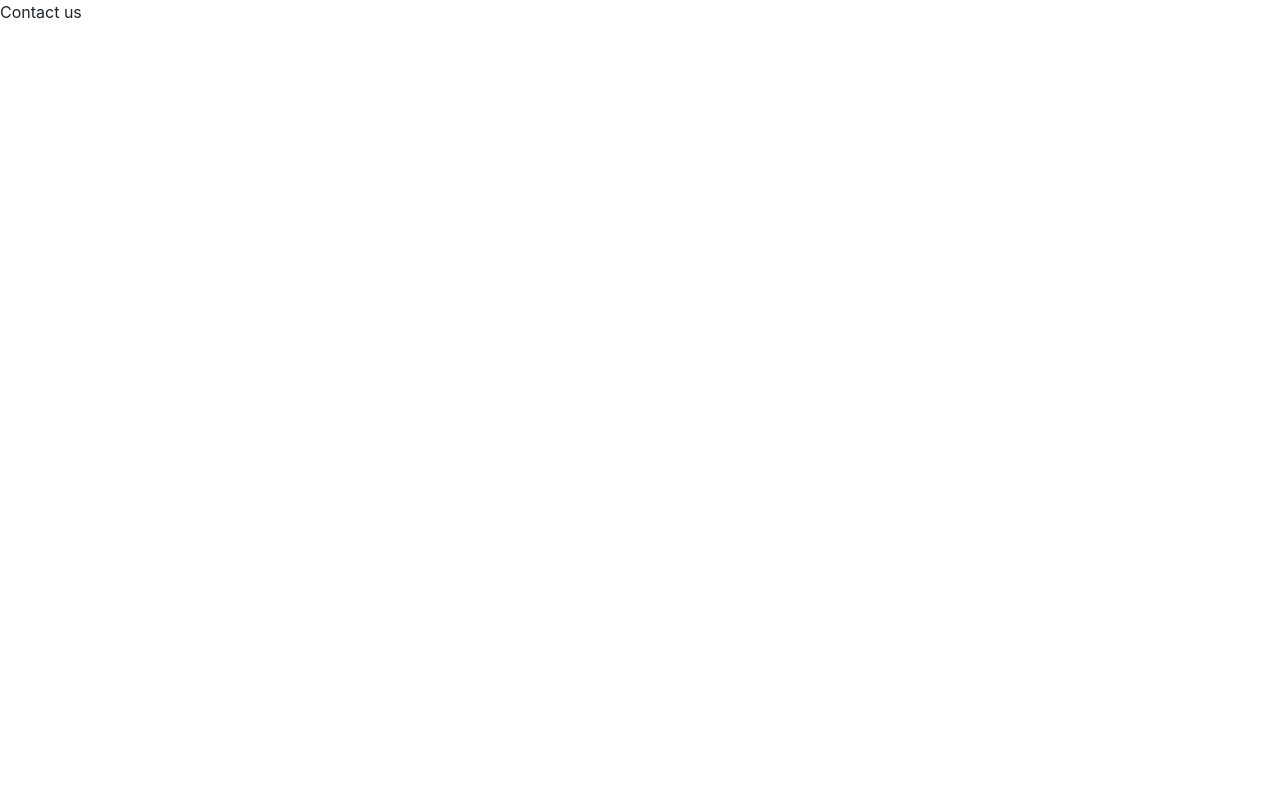
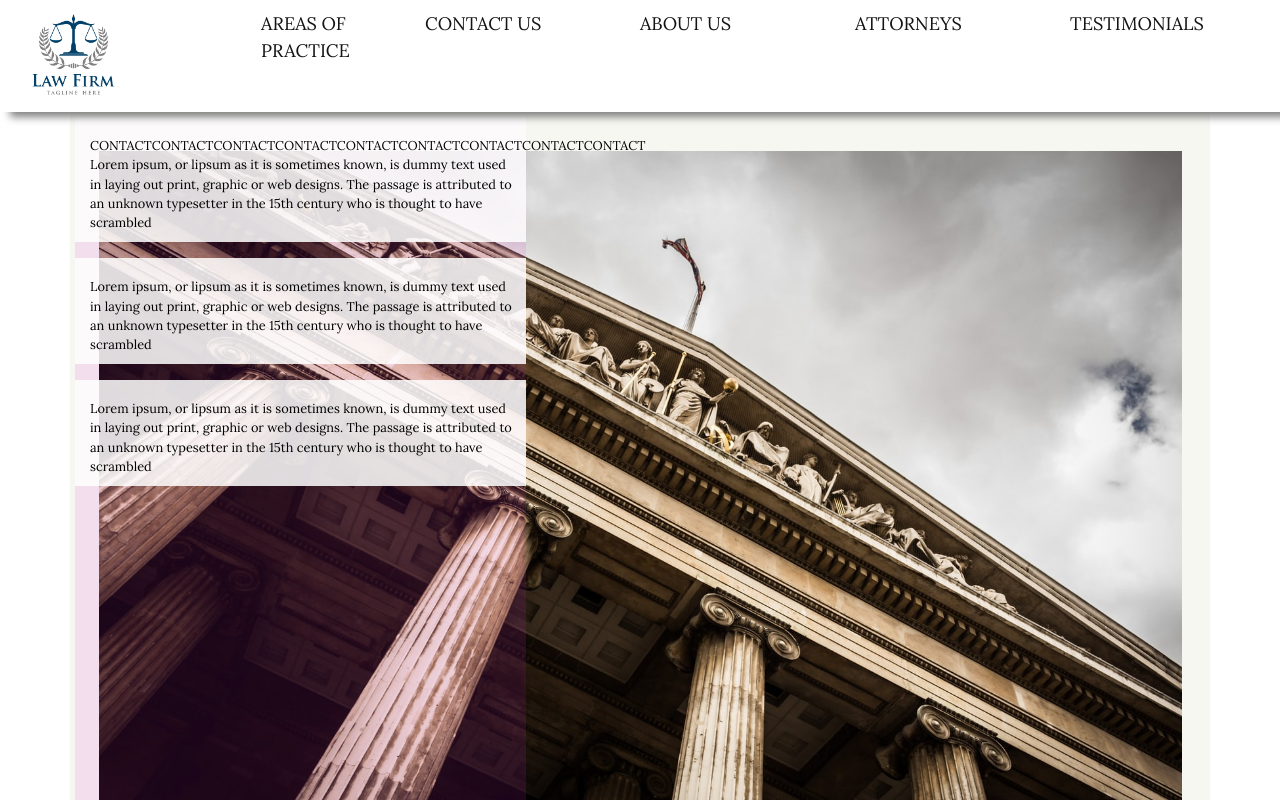
Before and after one commit to dr3dful1/rasheda-site2, a React (Create React App) app: page /Contact in a window 1280 px wide. Shown: the top 800 px of the page. Built offline with nearby package versions, Linux system fonts and the light colour scheme.

Commit message:
Nav-Link Fixed Again

```diff
--- a/src/App.css
+++ b/src/App.css
@@ -148,8 +148,8 @@
   /* border-color: rgb(255, 0, 221);
   border-style: solid;  */
 
-  height: 90%;
-  width: 20% ;
+  height: 110%;
+  max-width: 100% ;
 
 
 }
@@ -253,8 +253,10 @@
 
 .aoeWrapper{
 
-  background-size: cover;
-  max-width: 25%;
-  max-height: 80%;
+
+    background-size: cover;
+    width: 15%;
+    max-width: 15%;
+    max-height: 100%;
 
 }
--- /dev/null
+++ b/src/components/ContactBody.js
@@ -0,0 +1,37 @@
+import React from 'react';
+
+function ContactBody() {
+    return (
+        <div>
+             <div className="bodyDiv">
+                <img src="legal_image.jpg" alt="Italian Trulli" className="landingImage"/>
+                    <div className="intraMainPicText">
+                        <p className="whiteTextBackground">
+                            <br/>
+                            CONTACTCONTACTCONTACTCONTACTCONTACTCONTACTCONTACTCONTACTCONTACT
+                            Lorem ipsum, or lipsum as it is sometimes known, is dummy text used in laying out print,
+                            graphic or web designs. The passage is attributed to an unknown typesetter in the 15th century
+                            who is thought to have scrambled
+                        </p>
+                        <p className="whiteTextBackground">
+                            <br/>
+                            Lorem ipsum, or lipsum as it is sometimes known, is dummy text used in laying out print,
+                            graphic or web designs. The passage is attributed to an unknown typesetter in the 15th century
+                            who is thought to have scrambled
+                        </p>
+                        <p className="whiteTextBackground">
+                            <br/>
+                            Lorem ipsum, or lipsum as it is sometimes known, is dummy text used in laying out print,
+                            graphic or web designs. The passage is attributed to an unknown typesetter in the 15th century
+                            who is thought to have scrambled
+                        </p>
+
+                    </div>
+             </div>
+
+
+        </div>
+    )
+}
+
+export default ContactBody;
--- a/src/components/Navbar.js
+++ b/src/components/Navbar.js
@@ -8,7 +8,7 @@ function MainNavbar() {
                 <img src="lawfirmlogo.jpg" alt="Italian Trulli" className="navLogo " />
             </div>
             <div className="navLinkDiv">
-                {/* <div className="aoeWrapper"> */}
+                <div className="aoeWrapper">
                         <div className="navLink1">
                                 <p className="navLinkFont">
                                     AREAS OF<br/>
@@ -34,7 +34,7 @@ function MainNavbar() {
                                 </a><br/>
                             </div>
 
-                    {/* </div> */}
+                    </div>
                 </div>
                  <div className="navLink2">
                     <p className="navLinkFont">
--- a/src/pages/Contact.js
+++ b/src/pages/Contact.js
@@ -1,10 +1,28 @@
 import React from 'react'
-
+import {Link} from 'react-router-dom'
+import LandingImage from '../components/LandingImage'
+import SecondLandingArea from '../components/SecondLandingArea'
+import Footer from "../components/Footer"
+import MainNavbar from  '../components/Navbar'
+import ContactBody from '../components/ContactBody'
 function Contact() {
     return (
         <div>
-            <p> Contact us</p>
-        </div>
+            <div>
+                <MainNavbar />
+
+            </div>
+
+
+            <div  className="container landingContainer ">
+                <ContactBody />
+
+
+            </div>
+                <Footer/>
+    </div>
+
+
     )
 }
 
```
